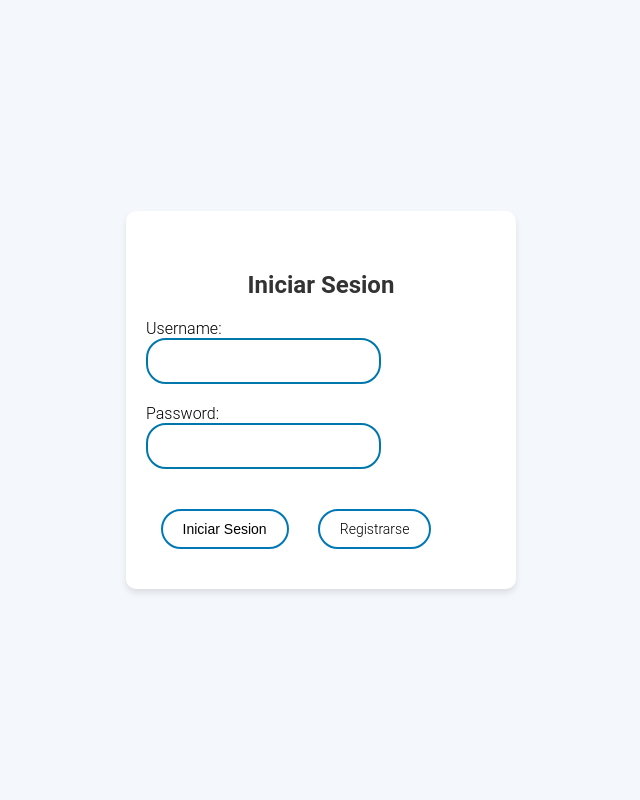
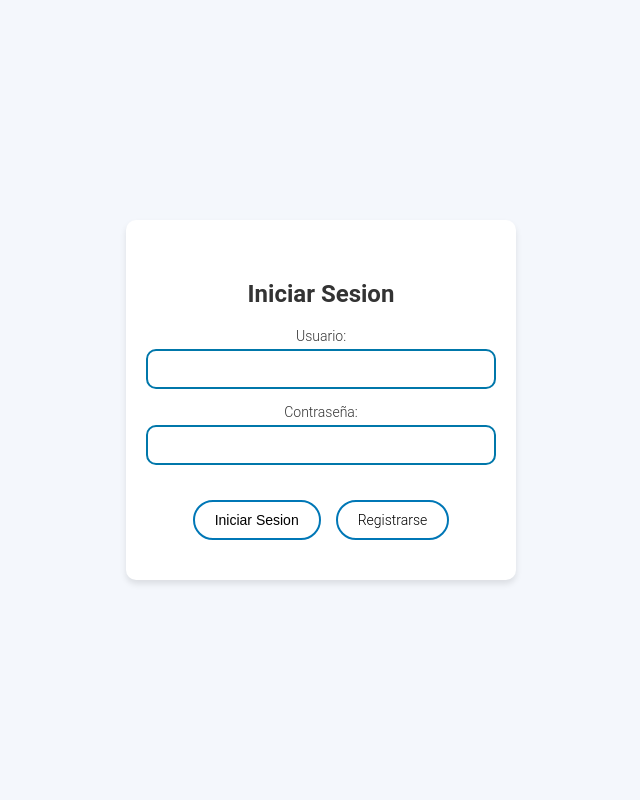
Before and after one commit to Kagushutchi/MediTurno, a Django app: page /users/login/ in a window 1280 px wide. Shown: the whole page, without its empty margins (319-959 px from the left). Run offline with Django 5.2, Linux system fonts and the light colour scheme; some libraries are stand-ins or nearby versions.

Commit message:
arreglo de stilos css

```diff
--- a/medi_turno/settings.py
+++ b/medi_turno/settings.py
@@ -106,7 +106,7 @@ AUTH_PASSWORD_VALIDATORS = [
 # Internationalization
 # https://docs.djangoproject.com/en/5.1/topics/i18n/
 
-LANGUAGE_CODE = 'en-us'
+LANGUAGE_CODE = 'es'
 
 TIME_ZONE = 'UTC'
 
--- a/static/users/css/auth.css
+++ b/static/users/css/auth.css
@@ -7,78 +7,119 @@ body {
   display: flex;
   justify-content: center;
   align-items: center;
-  height: 100vh;
+  min-height: 100vh;
 }
 
 /* Contenedor principal del formulario */
 .container {
-  width: 100%;
+  width: 90%;
   max-width: 350px;
   padding: 40px 20px;
   background-color: #fff;
   border-radius: 10px;
   box-shadow: 0 4px 6px rgba(0, 0, 0, 0.1);
+  display: flex;
+  flex-direction: column;
+  align-items: center;
 }
 
-/* Contenedor de autenticación */
-.auth-container {
-  padding: 0 10px;
-}
-
-/* Título centrado */
-h2 {
+/* Títulos centrados (para login y register) */
+h2, h1 {
   color: #333;
   font-size: 24px;
   text-align: center;
   margin-bottom: 20px;
 }
 
+/* Agrupación de cada campo en login (si se usa form-group) */
+.form-group {
+  display: flex;
+  flex-direction: column;
+  align-items: center;
+  width: 100%;
+}
 
+/* Etiquetas descriptivas: colocadas encima del input y centradas */
+.form-group label {
+  display: block;
+  font-size: 14px;
+  color: #333;
+  margin-bottom: 5px;
+  text-align: center;
+  width: 100%;
+}
 
-/* Formulario */
+/* Para los formularios que usan form.as_p (como en register) */
+/* Se quitan los márgenes predeterminados y se fuerza el ancho completo */
+form p {
+  margin: 0 0 15px;
+  width: 100%;
+}
+
+/* Formulario genérico (login y register) */
 form {
-    display: flex;
-    flex-direction: column;
-    gap: 20px; width: 100%;
-    max-width: 300px; }
+  display: flex;
+  flex-direction: column;
+  gap: 10px;
+  width: 100%;
+}
 
+/* Estilos base para los inputs */
 input {
-    padding: 12px;
-    border-radius: 20px;
-    border: 2px solid #0077aa;
-    text-align: center;
-    font-size: 16px;
-    color: #444; }
-/* Inputs del formulario */
+  padding: 10px;
+  border-radius: 10px;
+  border: 2px solid #0077aa;
+  font-size: 14px;
+  color: #444;
+  text-align: center;
+  width: 100%;
+  box-sizing: border-box;
+}
+
+/* Inputs en el formulario de autenticación si usás la clase auth-form */
 .auth-form input[type="text"],
 .auth-form input[type="password"],
-.auth-form input[type="email"] {
+.auth-form input[type="email"],
+.auth-form input[type="date"] {
   padding: 12px;
   border: 2px solid #0077b6;
   border-radius: 20px;
-  text-align: center;
   font-size: 16px;
   color: #444;
+  text-align: center;
   outline: none;
   transition: border 0.2s ease-in-out;
+  width: 100%;
+  box-sizing: border-box;
 }
 
 .auth-form input[type="text"]:focus,
 .auth-form input[type="password"]:focus,
-.auth-form input[type="email"]:focus {
+.auth-form input[type="email"]:focus,
+.auth-form input[type="date"]:focus {
   border-color: #005f8a;
 }
 
-/* Grupo de botones */
+/* Mensajes de error para inputs */
+.error-message {
+  color: #d93025;
+  font-size: 12px;
+  text-align: center;
+  margin-top: 5px;
+}
+
+/* Botones y grupo de botones */
 .btn-group {
   display: flex;
-  justify-content: space-around;
+  justify-content: center;
+  gap: 15px;
+  width: 100%;
   margin-top: 20px;
 }
 
-/* Estilo para botones y enlaces de botón */
 button,
-.secondary-btn {
+.secondary-btn,
+.form-submit {
   padding: 10px 20px;
   border: 2px solid #0077b6;
   border-radius: 20px;
@@ -86,32 +127,32 @@ button,
   background-color: #fff;
   color: #000;
   text-decoration: none;
+  text-align: center;
   cursor: pointer;
-  transition: background-color 0.2s ease-in-out, color 0.2s ease-in-out;
+  transition: background-color 0.2s ease, color 0.2s ease;
 }
 
 button:hover,
-.secondary-btn:hover {
+.secondary-btn:hover,
+.form-submit:hover {
   background-color: #0077b6;
   color: #fff;
 }
 
-/* Si necesitas agrupar botones en fila */
-.button-row {
-  display: flex;
-  justify-content: space-between;
-  gap: 20px;
-}
-
-/* Diseño Responsive */
+/* Diseño Responsive para dispositivos móviles */
 @media (max-width: 480px) {
   .container {
-    width: 100%;
+    width: 90%;
     padding: 20px;
   }
-.auth-container {
-  width: 100%;
+  input {
+    font-size: 14px;
+    padding: 8px;
+  }
+  button,
+  .secondary-btn,
+  .form-submit {
+    padding: 8px 16px;
+    font-size: 14px;
+  }
 }
-
-
-}
--- a/users/forms.py
+++ b/users/forms.py
@@ -1,19 +1,37 @@
 from django import forms
 from django.contrib.auth.forms import UserCreationForm
 from .models import CustomUser
+from django.utils.translation import gettext_lazy as _
 
 class LoginForm(forms.Form):
-    username = forms.CharField()
-    password = forms.CharField(widget=forms.PasswordInput)
+    username = forms.CharField(label="Usuario")
+    password = forms.CharField(widget=forms.PasswordInput, label="Contraseña")
 
 
 class CustomUserCreationForm(UserCreationForm):
     fecha_nacimiento = forms.DateField(
-        widget=forms.DateInput(attrs={'type': 'date'})  # Usa el selector nativo del navegador
+        widget=forms.DateInput(attrs={'type': 'date'}),
+        label="Fecha de Nacimiento"# Usa el selector nativo del navegador
     )
     class Meta:
         model = CustomUser
-        fields = ['username', 'nombre', 'apellido', 'dni', 'fecha_nacimiento', 'email', 'password1', 'password2']  # No incluimos 'role'
+        fields = ['username', 'nombre', 'apellido', 'dni', 'fecha_nacimiento', 'email', 'password1', 'password2']
+        labels = {
+            'username': 'Usuario',
+            'nombre': 'Nombre',
+            'apellido': 'Apellido',
+            'dni': 'DNI',
+            'fecha_nacimiento': 'Fecha de Nacimiento',
+            'email': 'Email',
+            'password1': 'Contraseña',
+            'password2': 'Confirmar Contraseña'
+        }
+        # No incluimos 'role'
+    def __init__(self, *args, **kwargs):
+        super(CustomUserCreationForm, self).__init__(*args, **kwargs)
+        # Sobreescribir los labels de password1 y password2
+        self.fields['password1'].label = 'Contraseña'
+        self.fields['password2'].label = 'Confirmar Contraseña'
 
     def save(self, commit=True):
         user = super().save(commit=False)
--- a/users/templates/users/register.html
+++ b/users/templates/users/register.html
@@ -1,14 +1,14 @@
 {% extends "users/base_auth.html" %}
 
 {% block title %}
-    Register a New User
+    Registrarse
 {% endblock %}
 
 {% block content %}
-    <h1>Register a New User</h1>
+    <h1>Registrarse</h1>
     <form class="form-with-validation" action="{% url 'users:register' %}" method="post">
         {% csrf_token %}
         {{ form.as_p }}  <!-- Improves layout with paragraph tags -->
-        <button class="form-submit">Submit</button>
+        <button class="form-submit">Registrarse</button>
     </form>
 {% endblock %}
```
